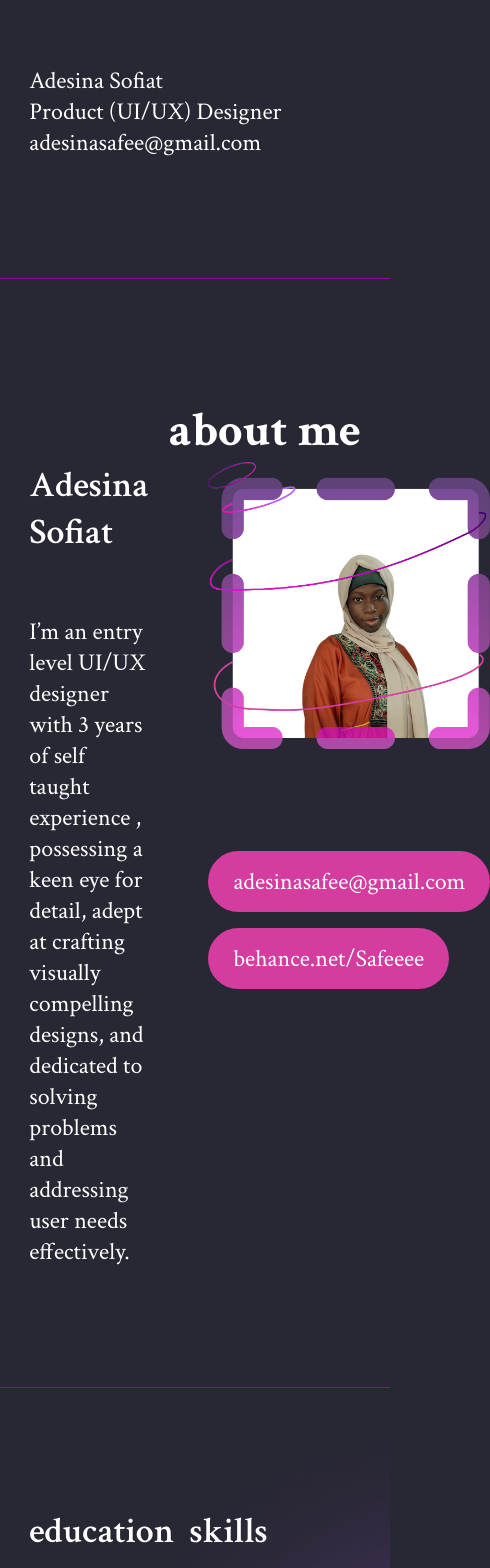
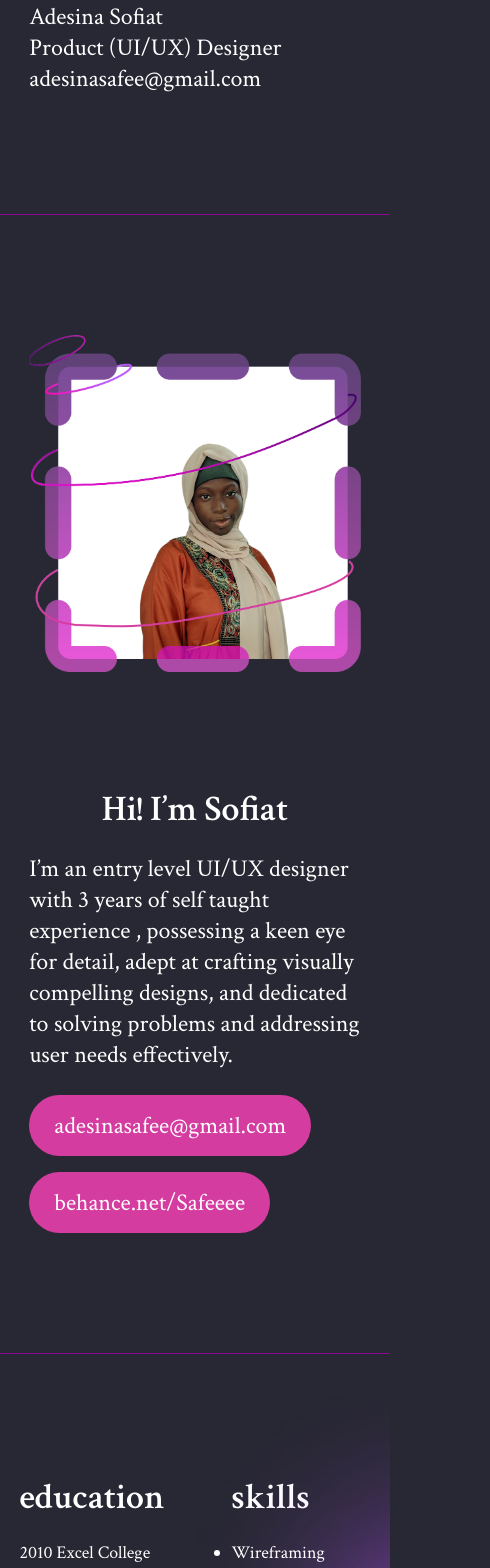
Before and after one commit to somilisa/Safee-Portfolio, a React (Create React App) app: page / in a window 390 px wide. Shown: the part 340-1908 px from the top of the page, 490 px wide, since content can reach past the window. Built offline with nearby package versions, Linux system fonts and the light colour scheme.

Commit message:
style: mobile-design

```diff
--- a/src/App.css
+++ b/src/App.css
@@ -43,9 +43,8 @@ hr {
   background: linear-gradient(var(--Icon1) 0%, var(--Icon2) 100%);
 }
 
-.contact-info {
-  display: flex;
-  flex-direction: column;
-  align-items: flex-start;
-  gap: 16px;
+@media screen and (max-width: 686px) {
+  h3 {
+    margin-bottom: 20px;
+  }
 }
--- a/src/Components/About/index.tsx
+++ b/src/Components/About/index.tsx
@@ -7,22 +7,31 @@ function About() {
     <>
       <section>
         <div className="content">
-          <h2 className="about-heading">about me</h2>
+          <h2 className="about-title">about me</h2>
           <div className="about-content">
             <div className="bio">
-              <h3>Adesina Sofiat</h3>
+              <h3 className="bio-desktop-title">Adesina Sofiat</h3>
+              <h3 className="bio-mobile-title">Hi! I’m Sofiat</h3>
               <p className="bio-text">
                 I’m an entry level UI/UX designer with 3 years of self taught
                 experience , possessing a keen eye for detail, adept at crafting
                 visually compelling designs, and dedicated to solving problems
                 and addressing user needs effectively.
               </p>
+              <div className="mobile-only">
+                <Button
+                  link="mailto: adesinasafee@gmail.com"
+                  text="adesinasafee@gmail.com"
+                />
+
+                <Button link="behance.net/Safeeee" text="behance.net/Safeeee" />
+              </div>
             </div>
             <div className="profile">
               <div className="profile-picture">
                 <img src={profile} alt="profile" id="image" />
               </div>
-              <div className="contact-info">
+              <div className="desktop-only">
                 <Button
                   link="mailto: adesinasafee@gmail.com"
                   text="adesinasafee@gmail.com"
--- a/src/Components/About/style.scss
+++ b/src/Components/About/style.scss
@@ -1,10 +1,11 @@
-.about-heading {
+.about-title {
   text-align: right;
   margin-bottom: 0px;
 }
 .about-content {
   display: flex;
   justify-content: space-between;
+  align-items: center;
   gap: 60px;
 }
 .bio {
@@ -12,6 +13,9 @@
   display: flex;
   flex-direction: column;
   justify-content: center;
+}
+.bio-mobile-title {
+  display: none;
 }
 .bio-text {
   font-size: clamp(24px, 16px + 1vw, 36px);
@@ -33,3 +37,42 @@
   max-height: 100%;
   object-fit: contain;
 }
+
+.mobile-only {
+  display: none;
+}
+
+.desktop-only {
+  display: flex;
+  flex-direction: column;
+  align-items: flex-start;
+  gap: 16px;
+}
+@media screen and (max-width: 686px) {
+  .about-title {
+    display: none;
+  }
+  .about-content {
+    flex-direction: column-reverse;
+  }
+  .profile-picture {
+    margin-bottom: 48px;
+  }
+  .bio-mobile-title {
+    display: block;
+    text-align: center;
+  }
+  .bio-desktop-title {
+    display: none;
+  }
+  .desktop-only {
+    display: none;
+  }
+  .mobile-only {
+    display: flex;
+    flex-direction: column;
+    align-items: flex-start;
+    gap: 16px;
+    margin-top: 25px;
+  }
+}
--- a/src/Components/Button/style.scss
+++ b/src/Components/Button/style.scss
@@ -1,11 +1,13 @@
-.contact-info button {
+.mobile-only button,
+.desktop-only button {
   background-color: var(--buttons);
   padding: 15px 25px;
   border: transparent;
   border-radius: 40px;
 }
 
-.contact-info a {
+.mobile-only a,
+.desktop-only a {
   color: var(--text);
   text-decoration: none;
   font-size: clamp(24px, 16px + 1vw, 36px);
--- a/src/Components/Education/style.scss
+++ b/src/Components/Education/style.scss
@@ -21,7 +21,7 @@
 }
 .education li {
   list-style: none;
-  font-size: clamp(24px, 16px + 1vw, 36px);
+  font-size: clamp(14px, 14px + 1vw, 36px);
   position: relative;
 }
 .education li:not(:last-child):after {
@@ -34,12 +34,12 @@
   top: calc(100% + 8px);
 }
 .skills li {
-  font-size: clamp(24px, 16px + 1vw, 36px);
+  font-size: clamp(14px, 14px + 1vw, 36px);
   padding-left: 46px;
   position: relative;
 }
 .skills li::marker {
-  font-size: 24px;
+  font-size: inherit;
 }
 .skills li:not(:last-child):after {
   content: "";
@@ -50,3 +50,34 @@
   left: -16px;
   top: calc(100% + 8px);
 }
+
+@media screen and (max-width: 820px) {
+  .skills li {
+    padding-left: 12px;
+  }
+  .skills li:not(:last-child):after {
+    // left: -15px;
+  }
+  .education ul,
+  .skills ul {
+    gap: 42px;
+  }
+}
+
+@media screen and (max-width: 686px) {
+  .skills li {
+    padding-left: 0;
+  }
+  .skills li:not(:last-child):after {
+    // left: -13px;
+  }
+  .education-content {
+    width: 90%;
+  }
+}
+
+@media screen and (max-width: 400px) {
+  .education-content {
+    gap: 15px;
+  }
+}
--- a/src/Components/Hero/index.tsx
+++ b/src/Components/Hero/index.tsx
@@ -24,12 +24,14 @@ function Hero({ title, isHero }: Props) {
             <div className="contact-intro">
               <p>Adesina Sofiat</p>
               {isHero && <p>Product (UI/UX) Designer</p>}
-              <p>adesinasafee@gmail.com</p>
+              <a href="mailto: adesinasafee@gmail.com">
+                adesinasafee@gmail.com
+              </a>
             </div>
             {!isHero && (
               <ul className="contact-links">
-                <li>
-                  <div className="arrows-container">
+                <li className="arrows-container">
+                  <div>
                     <img src={arrows} alt="arrows" />
                   </div>
                 </li>
@@ -54,7 +56,7 @@ function Hero({ title, isHero }: Props) {
           </div>
         )}
       </section>
-      <hr />
+      {isHero && <hr />}
     </>
   );
 }
--- a/src/Components/Hero/style.scss
+++ b/src/Components/Hero/style.scss
@@ -5,7 +5,6 @@
   right: 0;
   top: 0;
   z-index: -1;
-  /* background: url("../public/back2x.png"); */
 }
 .back img {
   width: 100%;
@@ -18,13 +17,12 @@
 }
 .contact-intro {
   font-family: "Crimson Text";
-  font-size: 24px;
+  font-size: clamp(24px, 16px + 1vw, 36px);
 }
-
-.contact-links {
-  position: relative;
+.contact-intro a {
+  text-decoration: none;
+  color: #fff;
 }
-
 .arrows-container {
   position: absolute;
   top: 0;
@@ -38,6 +36,7 @@
 }
 
 .contact-links {
+  position: relative;
   width: 170px;
   height: 192px;
   display: flex;
@@ -57,7 +56,7 @@
 }
 
 .back_2 {
-  height: 100%;
+  // height: 100%;
   position: absolute;
   z-index: -1;
   bottom: 0;
@@ -67,3 +66,25 @@
   height: 100%;
   object-fit: contain;
 }
+
+@media screen and (max-width: 475px) {
+  .contact {
+    display: flex;
+    justify-content: space-between;
+    flex-direction: column;
+    align-items: flex-start;
+    gap: 32px;
+  }
+  h2 {
+    margin-bottom: 2rem;
+  }
+  .contact-links {
+    width: 100%;
+    height: 42px;
+    flex-direction: row;
+    justify-content: space-between;
+  }
+  .arrows-container {
+    display: none;
+  }
+}
--- a/src/Components/Project/style.scss
+++ b/src/Components/Project/style.scss
@@ -1,6 +1,8 @@
 .project-card {
   width: 100%;
-  height: 450px;
+  height: 40vw;
+  max-height: 450px;
+  min-height: 260px;
   position: relative;
 }
 .project-image {
@@ -22,3 +24,12 @@
   width: 100%;
   height: 100%;
 }
+
+@media screen and (max-width: 947px) {
+  .project-image {
+    inset: 28% 0 10%;
+  }
+  .project-card {
+    min-height: 260px;
+  }
+}
--- a/src/Components/Projects/index.tsx
+++ b/src/Components/Projects/index.tsx
@@ -58,6 +58,7 @@ function Projects() {
           </div>
         </div>
       </section>
+      <hr />
     </>
   );
 }
--- a/src/Components/Projects/style.scss
+++ b/src/Components/Projects/style.scss
@@ -4,3 +4,8 @@
   justify-items: center;
   gap: 40px;
 }
+@media screen and (max-width: 660px) {
+  .projects-wrapper {
+    grid-template-columns: repeat(1, 1fr);
+  }
+}
```
